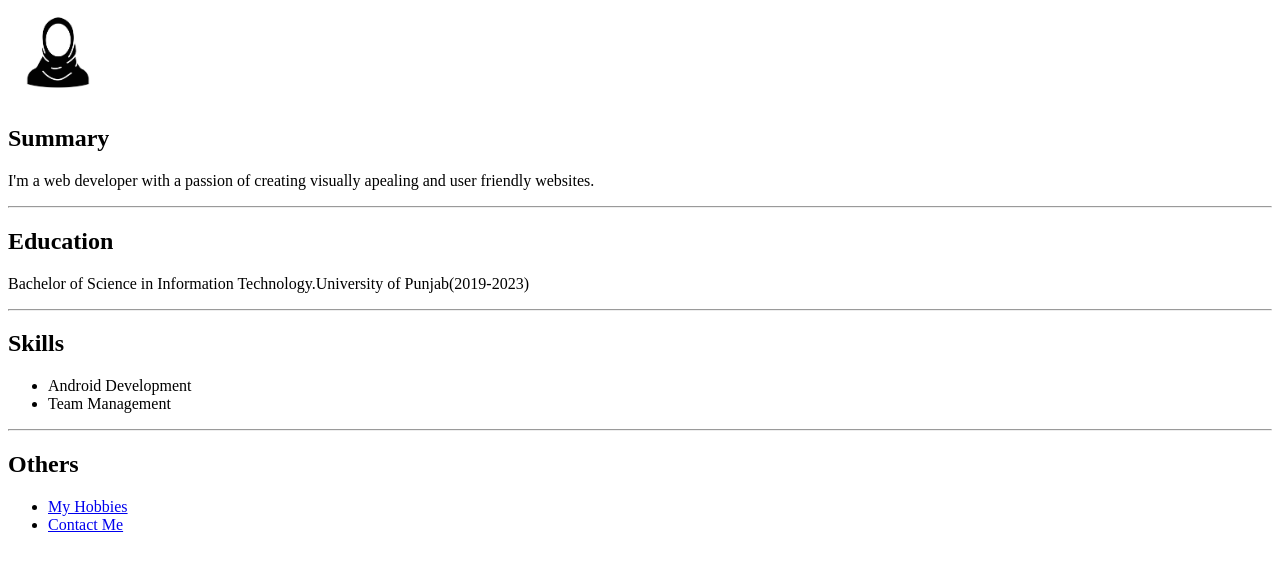
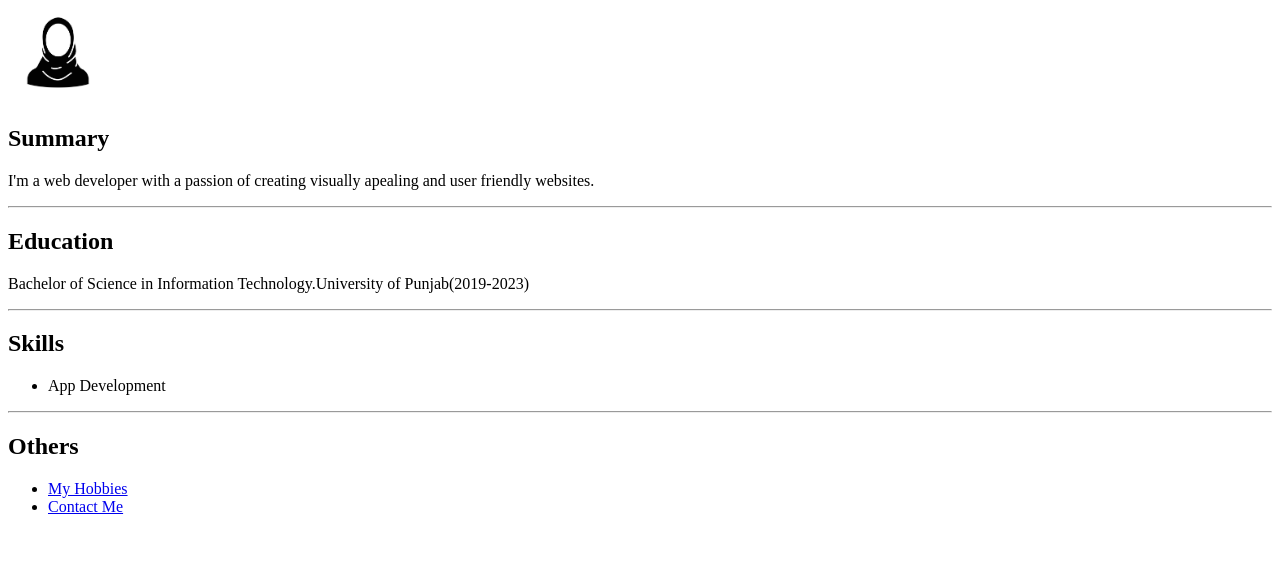
Before and after one commit to LaibaMeeer/resume-portfolio, a plain HTML site: page index.html in a window 1280 px wide. Shown: the part 79-650 px from the top of the page. Drawn offline with Linux system fonts and the light colour scheme.

Commit message:
Update index.html

```diff
--- a/index.html
+++ b/index.html
@@ -16,8 +16,7 @@
 
   <h2>Skills</h2>
   <ul>
-    <li>Android Development</li>
-    <li>Team Management</li>
+    <li>App Development</li>
   </ul><hr />
 <h2>Others</h2>
 <ul>
```
